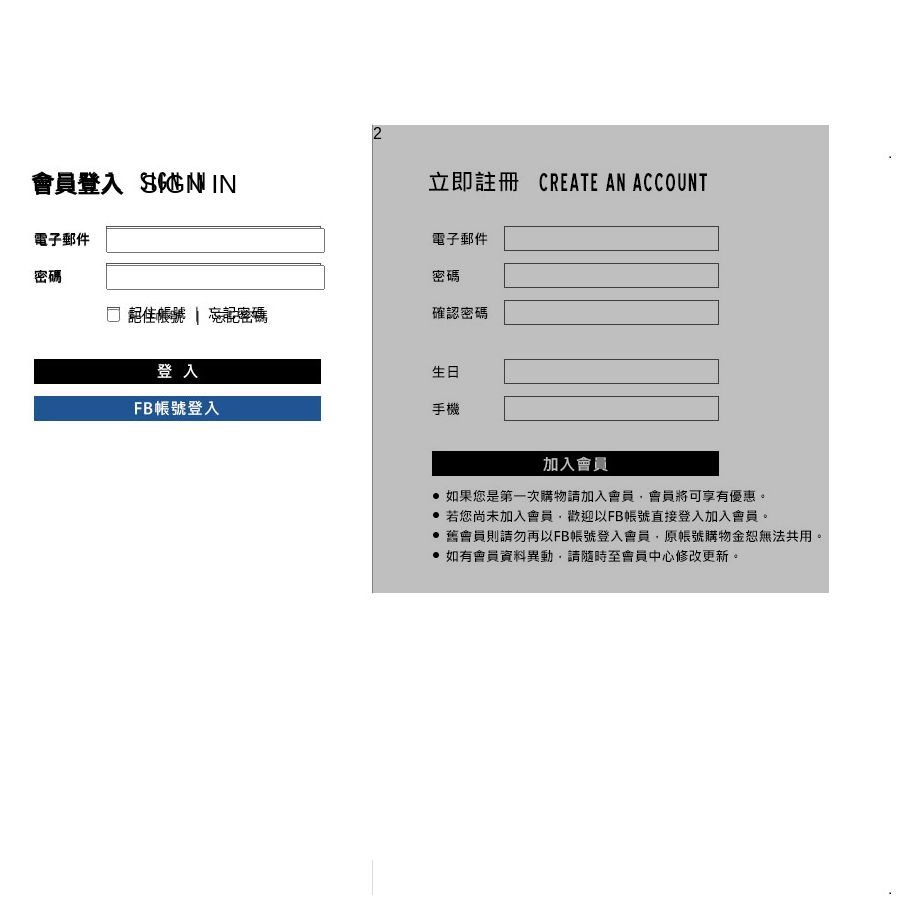
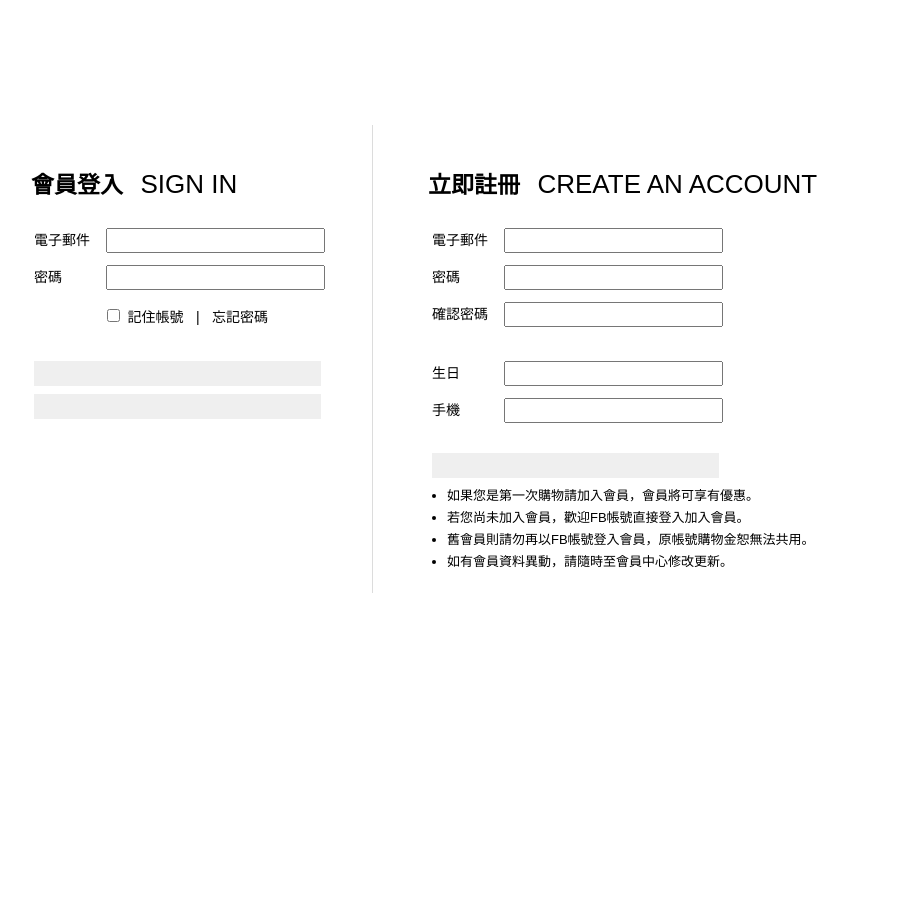
Before and after one commit to act-tw/project-caco, a plain HTML site: page login.html in a window 1280 px wide. Shown: the whole page, without its empty margins (251-1173 px from the left). Drawn offline with nearby package versions, Linux system fonts and the light colour scheme.

Commit message:
login completed

```diff
--- a/css/login.css
+++ b/css/login.css
@@ -1,7 +1,6 @@
 .login {
     width: 880px;
     height: 619px;
-    background-image: url(../images/login.jpg);
     margin: 0 auto;
     padding-left: 123px;
     padding-right: 123px;
@@ -17,7 +16,7 @@
     float: left;
     width: 423px;
     height: 468px;
-    border-right: 1px solid gray;
+    border-right: 1px solid #dcdcdc;
 }
 
 .login>.left>.slogan {
@@ -62,16 +61,93 @@
 }
 
 .login>.left>.columns>span.remember {
-	display: inline;
+    display: inline;
 }
 
 .login>.left>.columns>span.sp {
-	  margin: 0 8px;
+    margin: 0 8px;
+}
+
+.login>.left>.columns.btn {
+    margin-top: 35px;
+}
+
+.login>.left>.columns.btn input {
+    border: 0;
+    margin: 0;
+    padding: 0;
+    width: 287px;
+    height: 25px;
+}
+
+.login>.left>.columns.btn.fb {
+    margin-top: 8px;
 }
 
 .login>.right {
-    background-color: rgba(0, 0, 0, 0.25);
     float: left;
     width: 456px;
     height: 468px;
 }
+
+.login>.right>.slogan {
+    margin-top: 41px;
+    margin-left: 55px;
+}
+
+.login>.right>.slogan>.cn {
+    font-size: 23px;
+    font-weight: bold;
+}
+
+.login>.right>.slogan>.en {
+    font-size: 26px;
+    margin-left: 13px;
+}
+
+.login>.right>.columns {
+    margin-left: 59px;
+    margin-top: 12px;
+}
+
+.login>.right>.columns.first {
+    margin-top: 28px;
+}
+
+.login>.right>.columns>span {
+    font-size: 14px;
+    width: 68px;
+    display: inline-block;
+}
+
+.login>.right>.columns input[type=text],
+.login>.right>.columns input[type=password] {
+    height: 19px;
+    width: 211px;
+}
+
+.login>.right>.columns.second {
+    margin-top: 34px;
+}
+
+.login>.right>.columns.btn {
+    margin-top: 30px;
+}
+
+.login>.right>.columns.btn input {
+    border: 0;
+    margin: 0;
+    padding: 0;
+    width: 287px;
+    height: 25px;
+}
+
+.login>.right>.columns>ul {
+    margin-left: -25px;
+    margin-top: -5px;
+}
+
+.login>.right>.columns>ul>li {
+    font-size: 13px;
+    margin-bottom: 3px;
+}
--- a/login.html
+++ b/login.html
@@ -6,6 +6,10 @@
 	<script src="http://code.jquery.com/jquery-1.11.1.min.js"></script>
 </head>
 <body>
+
+
+
+
 
 
 
@@ -31,9 +35,49 @@
             <span class="remember sp">|</span>
             <span class="remember">忘記密碼</span>
         </div>
+        <div class="columns btn">
+            <input type="button">
+        </div>
+        <div class="columns btn fb">
+            <input type="button">
+        </div>
     </div>
     <div class="right">
-		2
+        <div class="slogan">
+            <span class="cn">立即註冊</span>
+            <span class="en">CREATE AN ACCOUNT</span>
+        </div>
+        <div class="columns first">
+            <span>電子郵件</span>
+            <input type="text">
+        </div>
+        <div class="columns">
+            <span>密碼</span>
+            <input type="password">
+        </div>
+        <div class="columns">
+            <span>確認密碼</span>
+            <input type="password">
+        </div>
+        <div class="columns second">
+            <span>生日</span>
+            <input type="text">
+        </div>
+        <div class="columns">
+            <span>手機</span>
+            <input type="text">
+        </div>
+        <div class="columns btn">
+            <input type="button">
+        </div>
+        <div class="columns">
+			<ul>
+				<li>如果您是第一次購物請加入會員，會員將可享有優惠。</li>
+				<li>若您尚未加入會員，歡迎FB帳號直接登入加入會員。</li>
+				<li>舊會員則請勿再以FB帳號登入會員，原帳號購物金恕無法共用。</li>
+				<li>如有會員資料異動，請隨時至會員中心修改更新。</li>
+			</ul>
+        </div>
     </div>
 </div>
 
@@ -47,5 +91,6 @@
 
 
 
+
 </body>
 </html>
```
Lines whose indentation alone changed are shown as unchanged.
